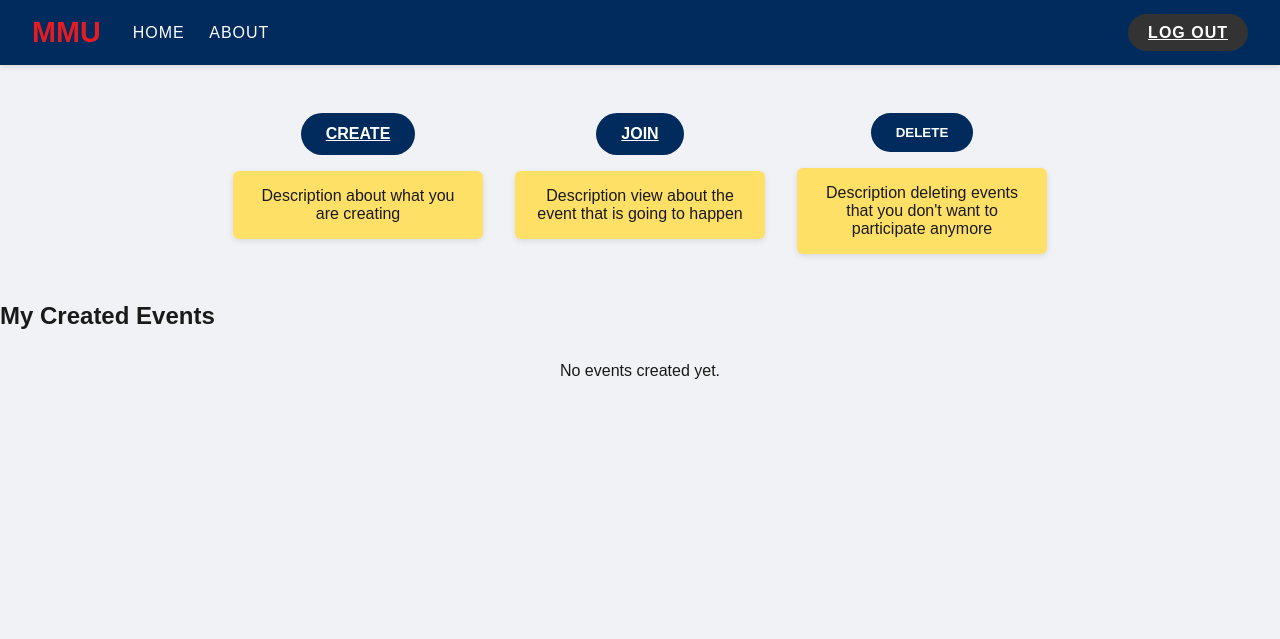
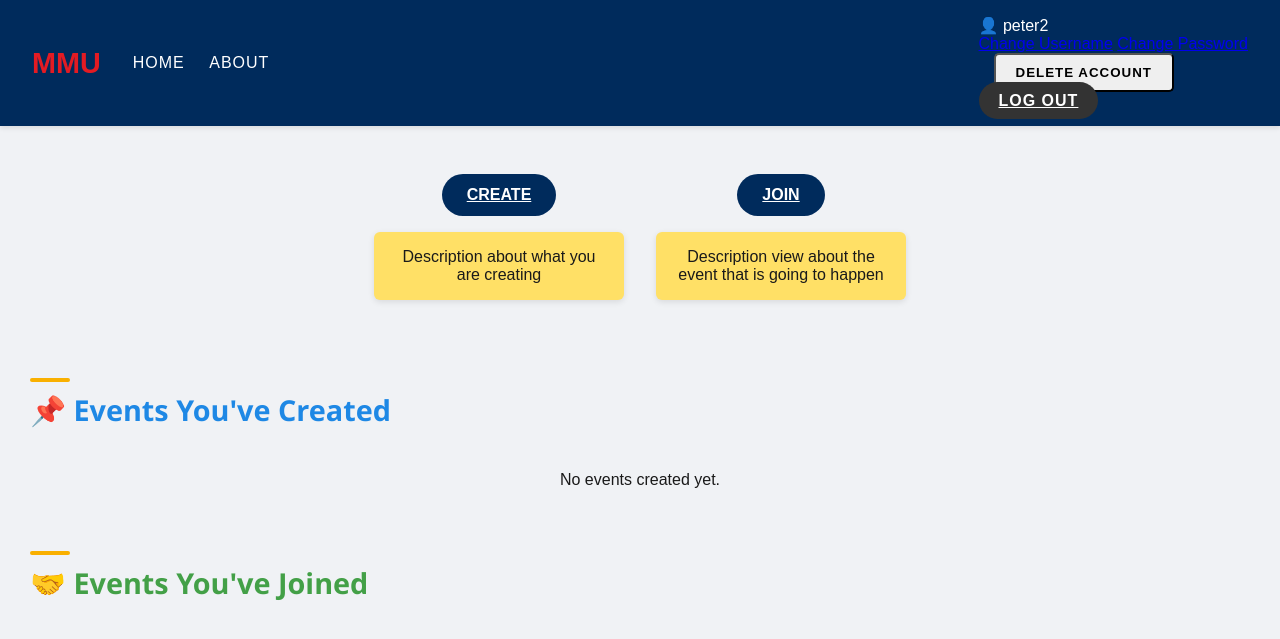
Before and after one commit to kiesh-tech/BEE-vent_repo, a Flask app: page /userpage in a window 1280 px wide. Shown: the top 639 px of the page. Run offline with Flask 3, Linux system fonts and the light colour scheme; a user stored in the database is signed in.

Commit message:
Update userpage.html

```diff
--- a/templates/userpage.html
+++ b/templates/userpage.html
@@ -10,6 +10,14 @@
 </head>
 <body>
 
+
+
+
+
+
+
+
+
     <div class="navbar">
         <div class="navbar-left">
           <div class="navbar-logo">MMU</div>
@@ -19,6 +27,16 @@
           </div>
         </div>
         <div class="navbar-right">
+          <div class="profile-dropdown">
+    <div class="profile-btn" onclick="toggleProfileDropdown()">👤 {{ current_user.username }}</div>
+    <div class="profile-menu" id="profileMenu">
+      <a href="{{ url_for('change_username') }}">Change Username</a>
+       <a href="{{ url_for('change_password') }}">Change Password</a>
+      <form action="{{ url_for('delete_account') }}" method="POST" onsubmit="return confirm('Are you sure you want to delete your account?');">
+    <button type="submit" class="btn btn-danger">Delete Account</button>
+      </form>
+    </div>
+    </div>
           <a href="{{ url_for('home') }}" class="logout-btn">LOG OUT</a>
         </div>
       </div>
@@ -26,7 +44,7 @@
       <section class="actions-section">
         <div class="action-card">
 
-          <a href="{{ url_for('create_event') }}" class="action-btn">Create</a>
+          <a href="{{ url_for('building_select') }}" class="action-btn">Create</a>
           <div class="action-desc">Description about what you are creating</div>
         </div>
         <div class="action-card">
@@ -34,14 +52,10 @@
 
           <div class="action-desc">Description view about the event that is going to happen</div>
         </div>
-        <div class="action-card">
-          <button class="action-btn">Delete</button>
-          <div class="action-desc">Description deleting events that you don't want to participate anymore</div>
-        </div>
       </section>
 
 
-      <h2>My Created Events</h2>
+      <h2 class=" section-title created-title ">📌 Events You've Created</h2>
       <section class="event-section">
         {% for event in my_events %}
           <div class="event-card">
@@ -61,11 +75,25 @@
                 Location not set
               {% endif %}
             </div>
+
+
+
+
+
+
+
           </div>
         {% else %}
           <p>No events created yet.</p>
         {% endfor %}
       </section>
 
+      <h2 class="section-title joined-title">🤝 Events You've Joined</h2>
+      <section class="event-section">
+
+
+
+
+
 </body>
 </html>
```
